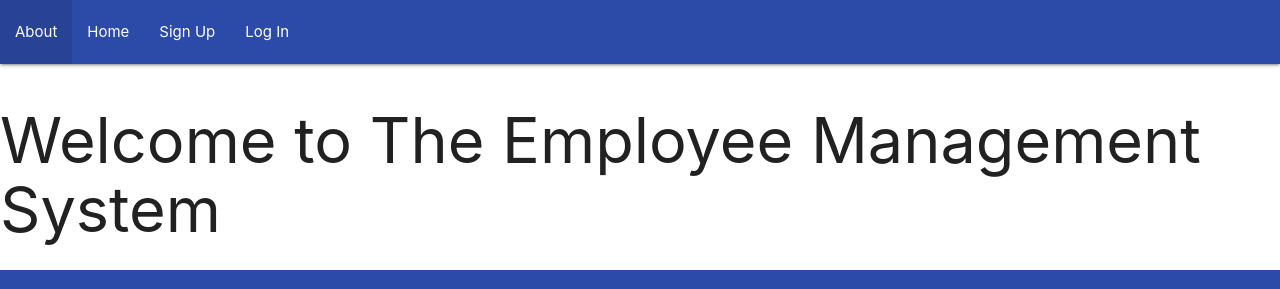
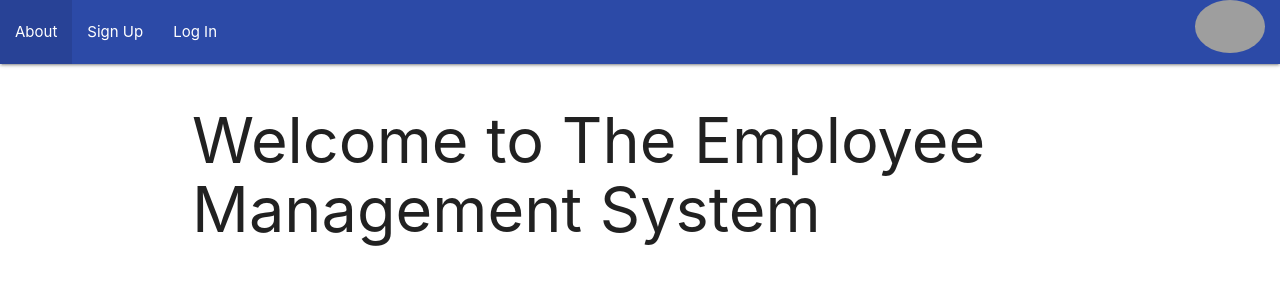
Before and after one commit to csposito1220/employee_management, a Django app: page / in a window 1280 px wide. Shown: the top 289 px of the page. Run offline with Django 3.2, Linux system fonts and the light colour scheme; grey boxes are pictures that could not be loaded.

Commit message:
Add logo to navbar

```diff
--- a/main_app/static/css/style.css
+++ b/main_app/static/css/style.css
@@ -14,6 +14,11 @@ nav {
 .btn {
   background-color: #1976d2;
 }
+
+.btn-small {
+  background-color: #1976d2;
+}
+
 .responsive-img {
   max-width: 200px;
   max-height: 400px;
@@ -28,3 +33,14 @@ nav {
   flex: 2;
   padding-left: 30px;
 }
+
+#logo {
+  max-width: 70px;
+  max-height: 70px;
+}
+
+#home-container {
+  display: flex;
+  flex-direction: column;
+  justify-content: center;
+}
--- a/main_app/templates/base.html
+++ b/main_app/templates/base.html
@@ -5,25 +5,40 @@
     <meta charset="UTF-8" />
     <meta name="viewport" content="width=device-width, initial-scale=1.0" />
     <title>Employee Management</title>
-    <link rel="stylesheet" href="https://cdnjs.cloudflare.com/ajax/libs/materialize/1.0.0/css/materialize.min.css">
-    <link rel="stylesheet" type="text/css" href="{% static 'css/style.css' %}">
+    <link
+      rel="stylesheet"
+      href="https://cdnjs.cloudflare.com/ajax/libs/materialize/1.0.0/css/materialize.min.css"
+    />
+    <link
+      rel="stylesheet"
+      type="text/css"
+      href="{% static 'css/style.css' %}"
+    />
     <script src="https://cdnjs.cloudflare.com/ajax/libs/materialize/1.0.0/js/materialize.min.js"></script>
   </head>
   <body>
     <header class="navbar-fixed">
       <nav>
         <div class="nav-wrapper">
+          <ul class="right">
+            <li>
+              <a href="{% url 'home' %}" class="right"
+                ><img
+                  src="https://employeemanagement.s3.us-east-2.amazonaws.com/project3+logo.png"
+                  alt="Home"
+                  class="circle responsive-img"
+                  id="logo"
+              /></a>
+            </li>
+          </ul>
           <ul>
             <li><a href="/about">About</a></li>
-          <li><a href="{% url 'home' %}">Home</a></li>
-          {% if user.is_authenticated %}
-          {% if user.is_superuser %}
+            {% if user.is_authenticated %} {% if user.is_superuser %}
             <li><a href="{% url 'admin' %}">Admin</a></li>
             <li><a href="{% url 'employee_create' %}">Create Employee</a></li>
             <li><a href="{% url 'skill_create' %}">Add Skill</a></li>
             <li><a href="{% url 'position_create' %}">Add Position</a></li>
-          {% else %}
-          {% endif %}
+            {% else %} {% endif %}
             <li><a href="{% url 'index' %}">View All Employees</a></li>
             <li><a href="{% url 'skills_index' %}">All Skills</a></li>
             <li><a href="{% url 'positions_index' %}">All Positions</a></li>
@@ -38,7 +53,9 @@
     </header>
     <main>{% block content %} {% endblock %}</main>
     <footer class="page-footer">
-      <div class="right">All Rights Reserved, &copy; 2023 Employee Management &nbsp;</div>
+      <div class="right">
+        All Rights Reserved, &copy; 2023 Employee Management &nbsp;
+      </div>
     </footer>
   </body>
 </html>
--- a/main_app/templates/home.html
+++ b/main_app/templates/home.html
@@ -1,5 +1,13 @@
-{% extends 'base.html' %}
-{% block content %}
-    <h1>Welcome to The Employee Management System</h1>
+{% extends 'base.html' %} {% block content %}
+<div class="container" id="home-container">
+  <h1>Welcome to The Employee Management System</h1>
+  <br />
+  <img
+    src="https://employeemanagement.s3.us-east-2.amazonaws.com/project3+logo.png"
+    alt="Home"
+    class="circle responsive-img"
+    id="home-logo"
+  />
+</div>
 
 {% endblock %}
```
Also changed, not shown: main_app/templates/employees/detail.html (+4 -3 lines). Lines whose indentation alone changed are shown as unchanged.
